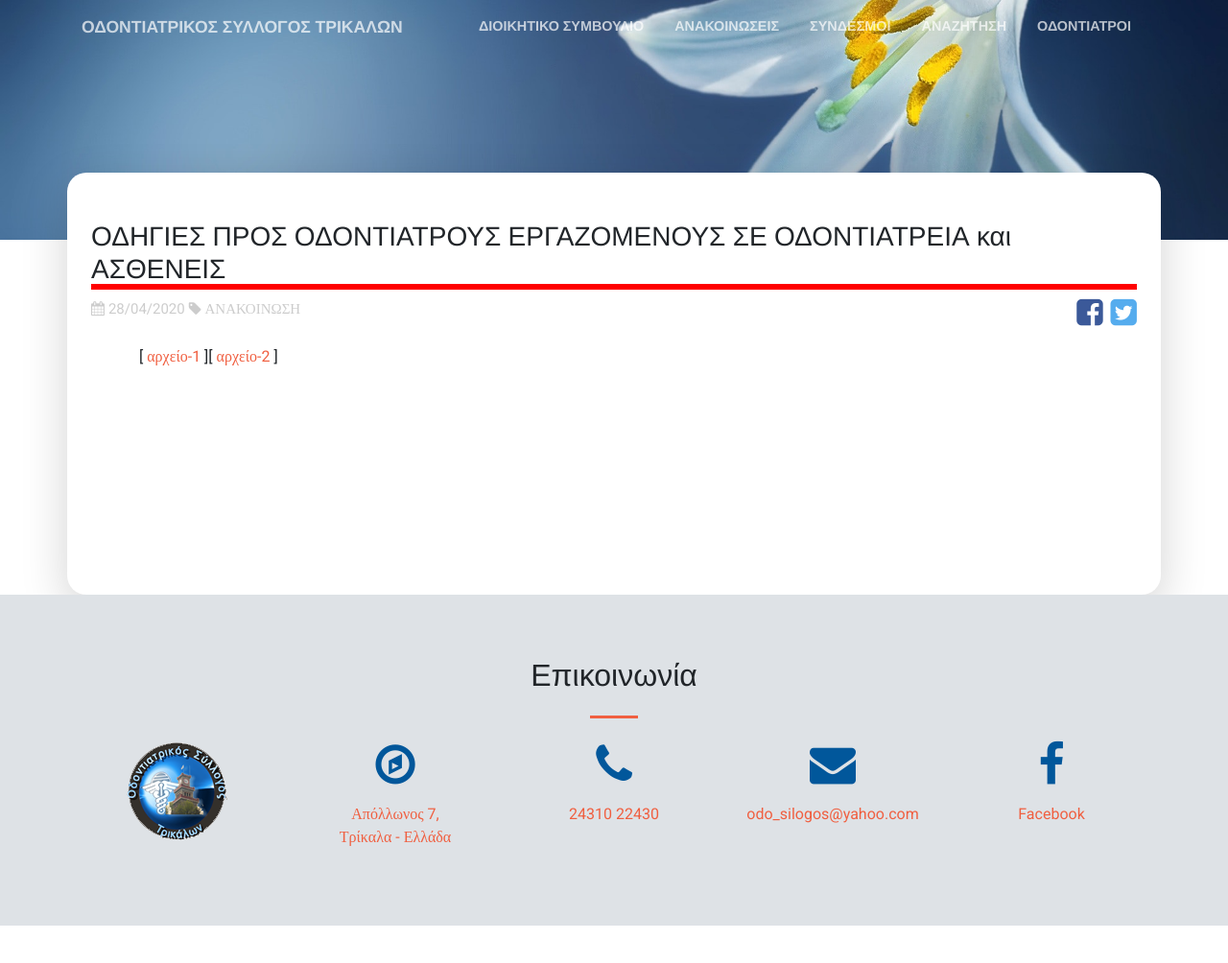
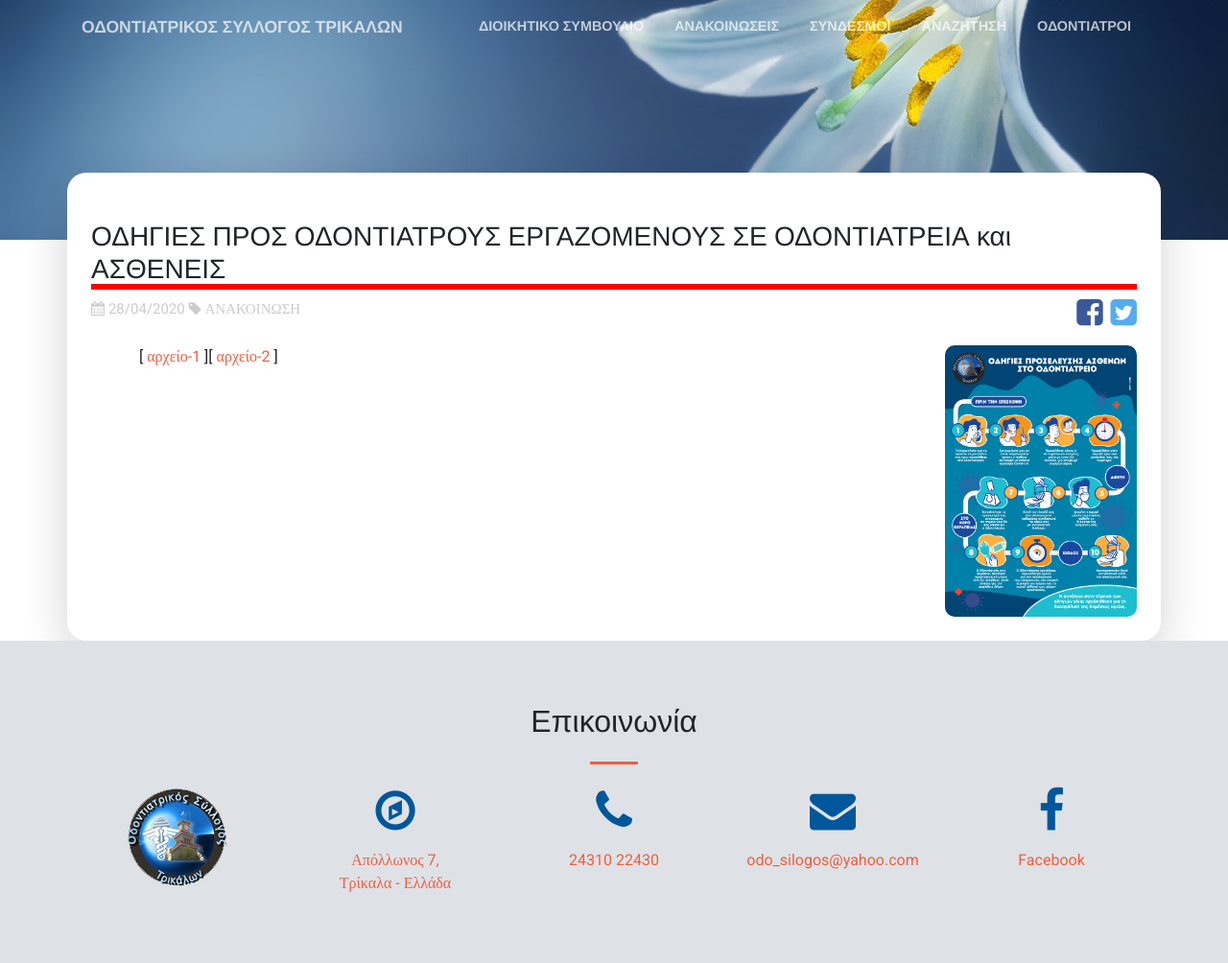
Before and after one commit to Tomak123456/tesy, a Jekyll site: the page built from _news/οδηγιεσ-προσ-οδοντιατρουσ-εργαζομενουσ-σε-οδοντιατρεια-και-ασθενεισ.md, in a window 1280 px wide and 1013 px high. Shown: the top 1004 px of the window at 96% size. Built offline with Jekyll 4.4.1, drawn with Linux system fonts in a browser that asks for light colours.

Commit message:
Update οδηγιεσ-προσ-οδοντιατρουσ-εργαζομενουσ-σε-οδοντιατρεια-και-ασθενεισ.md

```diff
--- a/_news/οδηγιεσ-προσ-οδοντιατρουσ-εργαζομενουσ-σε-οδοντιατρεια-και-ασθενεισ.md
+++ b/_news/οδηγιεσ-προσ-οδοντιατρουσ-εργαζομενουσ-σε-οδοντιατρεια-και-ασθενεισ.md
@@ -2,7 +2,8 @@
 title: ΟΔΗΓΙΕΣ ΠΡΟΣ ΟΔΟΝΤΙΑΤΡΟΥΣ ΕΡΓΑΖΟΜΕΝΟΥΣ ΣΕ ΟΔΟΝΤΙΑΤΡΕΙΑ και ΑΣΘΕΝΕΙΣ
 text: ''
 date: 28/04/2020
-images: []
+images:
+- "/uploads/2020/05/OS-TRIKALON-COVID19-POSTER-WEB-01.jpg"
 pdfs:
 - "/uploads/2020/05/ΟΔΗΓΙΕΣ ΠΡΟΣ ΟΔΟΝΤΙΑΤΡΟΥΣ ΕΡΓΑΖΟΜΕΝΟΥΣ ΣΕ ΟΔΟΝΤΙΑΤΡΕΙΑ και ΑΣΘΕΝΕΙΣ.pdf"
 - "/uploads/2020/04/Ενδεικτική βιβλιογραφία.pdf"
```
